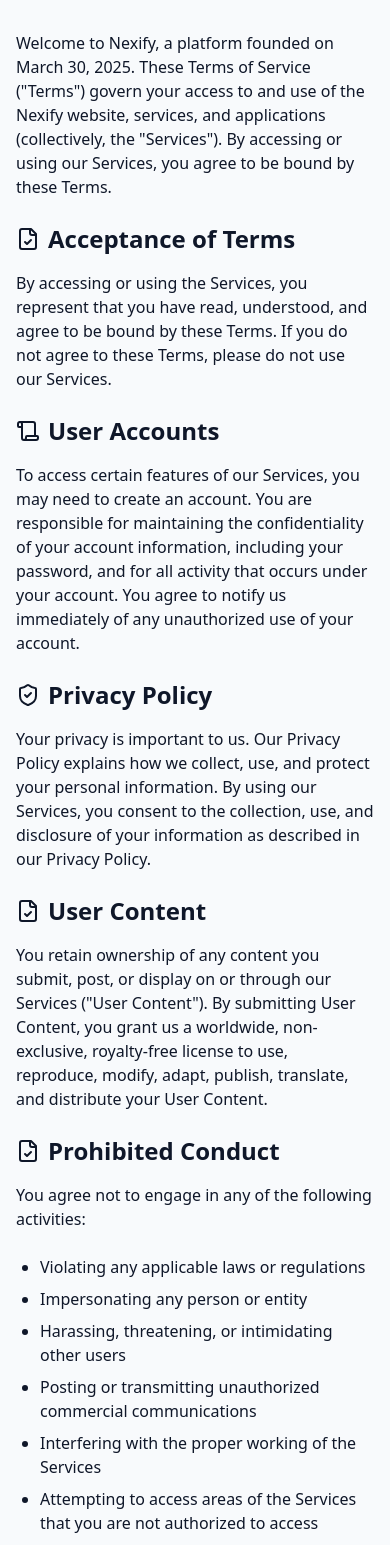
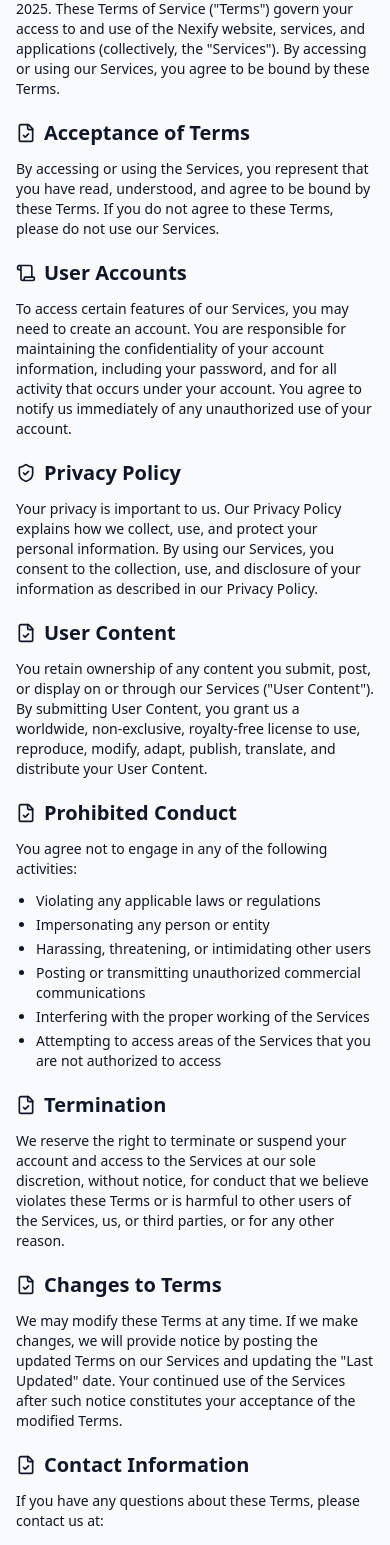
Before and after one commit to Hawda1233/jobiverse-nexify-portal, a React (Vite) app: page /terms in a window 390 px wide. Shown: the part 345-1890 px from the top of the page. Built offline with nearby package versions, Linux system fonts and the light colour scheme; no server answers.

Commit message:
Fix: Make website responsive
Ensure the website is viewable and usable on all devices.

```diff
--- a/src/pages/About.tsx
+++ b/src/pages/About.tsx
@@ -5,57 +5,57 @@ import { Building, Globe, Layers, Users } from 'lucide-react';
 const About = () => {
   return (
     <div className="min-h-screen">
-      <main className="py-16 mt-20">
+      <main className="py-12 md:py-16 mt-16 md:mt-20">
         <div className="container mx-auto px-4 md:px-6">
           <div className="max-w-3xl mx-auto">
-            <h1 className="text-4xl font-bold mb-6">About Nexify</h1>
+            <h1 className="text-3xl md:text-4xl font-bold mb-4 md:mb-6">About Nexify</h1>
 
             <div className="prose prose-lg max-w-none">
-              <p className="text-xl text-muted-foreground mb-8">
+              <p className="text-lg md:text-xl text-muted-foreground mb-6 md:mb-8">
                 Revolutionizing the way people find their dream careers and employers discover ideal candidates in India.
               </p>
 
-              <h2 className="text-2xl font-semibold mb-4 flex items-center">
-                <Building className="mr-2 h-6 w-6 text-primary" />
+              <h2 className="text-xl md:text-2xl font-semibold mb-3 md:mb-4 flex items-center">
+                <Building className="mr-2 h-5 w-5 md:h-6 md:w-6 text-primary flex-shrink-0" />
                 Our Story
               </h2>
-              <p className="mb-6">
+              <p className="mb-5 md:mb-6 text-sm md:text-base">
                 Founded in 2023, Nexify was born from a simple observation: the job search process in India was fragmented, inefficient, and often frustrating for both job seekers and employers. We set out to create a platform that leverages cutting-edge technology to make career transitions seamless and recruitment processes more effective.
               </p>
 
-              <h2 className="text-2xl font-semibold mb-4 flex items-center">
-                <Globe className="mr-2 h-6 w-6 text-primary" />
+              <h2 className="text-xl md:text-2xl font-semibold mb-3 md:mb-4 flex items-center">
+                <Globe className="mr-2 h-5 w-5 md:h-6 md:w-6 text-primary flex-shrink-0" />
                 Our Mission
               </h2>
-              <p className="mb-6">
+              <p className="mb-5 md:mb-6 text-sm md:text-base">
                 At Nexify, our mission is to bridge the gap between talent and opportunity. We're committed to empowering professionals at every stage of their career journey while helping organizations build diverse, skilled teams that drive innovation and growth.
               </p>
 
-              <h2 className="text-2xl font-semibold mb-4 flex items-center">
-                <Layers className="mr-2 h-6 w-6 text-primary" />
+              <h2 className="text-xl md:text-2xl font-semibold mb-3 md:mb-4 flex items-center">
+                <Layers className="mr-2 h-5 w-5 md:h-6 md:w-6 text-primary flex-shrink-0" />
                 What Sets Us Apart
               </h2>
-              <ul className="space-y-2 mb-6">
+              <ul className="space-y-2 mb-5 md:mb-6 text-sm md:text-base">
                 <li><strong>AI-Powered Matching:</strong> Our intelligent algorithms analyze skills, experience, and preferences to create meaningful connections between candidates and employers.</li>
                 <li><strong>Comprehensive Resources:</strong> Beyond job listings, we provide career guidance, skill development resources, and industry insights tailored to the Indian market.</li>
                 <li><strong>Focus on Transparency:</strong> We believe in creating an ecosystem where information flows freely, empowering better career decisions and hiring choices.</li>
                 <li><strong>Community-Centered:</strong> We're building a supportive community of professionals who share knowledge, mentorship, and opportunities.</li>
               </ul>
 
-              <h2 className="text-2xl font-semibold mb-4 flex items-center">
-                <Users className="mr-2 h-6 w-6 text-primary" />
+              <h2 className="text-xl md:text-2xl font-semibold mb-3 md:mb-4 flex items-center">
+                <Users className="mr-2 h-5 w-5 md:h-6 md:w-6 text-primary flex-shrink-0" />
                 Our Team
               </h2>
-              <p className="mb-6">
+              <p className="mb-5 md:mb-6 text-sm md:text-base">
                 Nexify is powered by a diverse team of technologists, HR professionals, and career development experts who are passionate about creating a platform that truly serves the needs of the Indian workforce. Based in Solapur, Maharashtra, our team combines deep industry knowledge with technical expertise to continuously evolve our platform.
               </p>
 
-              <div className="bg-muted/30 p-6 rounded-lg border mt-10">
-                <h3 className="text-xl font-semibold mb-3">Join Us in Shaping the Future of Work</h3>
-                <p className="mb-4">
+              <div className="bg-muted/30 p-4 md:p-6 rounded-lg border mt-8 md:mt-10">
+                <h3 className="text-lg md:text-xl font-semibold mb-2 md:mb-3">Join Us in Shaping the Future of Work</h3>
+                <p className="mb-3 md:mb-4 text-sm md:text-base">
                   Whether you're looking for your next career opportunity, searching for top talent, or interested in partnering with us, we invite you to be part of the Nexify community.
                 </p>
-                <p className="text-muted-foreground">
+                <p className="text-muted-foreground text-sm md:text-base">
                   Together, we can create a more efficient, transparent, and equitable job market in India.
                 </p>
               </div>
--- a/src/pages/Contact.tsx
+++ b/src/pages/Contact.tsx
@@ -1,3 +1,4 @@
+
 import React from 'react';
 import { Mail, MapPin, Phone, Send } from 'lucide-react';
 import { Button } from '@/components/ui/button';
@@ -9,26 +10,26 @@ import { Card } from '@/components/ui/card';
 const Contact = () => {
   return (
     <div className="min-h-screen">
-      <main className="py-16 mt-20">
+      <main className="py-12 md:py-16 mt-16 md:mt-20">
         <div className="container mx-auto px-4 md:px-6">
           <div className="max-w-6xl mx-auto">
-            <h1 className="text-4xl font-bold mb-6">Contact Us</h1>
+            <h1 className="text-3xl md:text-4xl font-bold mb-4 md:mb-6">Contact Us</h1>
 
-            <div className="grid grid-cols-1 lg:grid-cols-2 gap-12">
+            <div className="grid grid-cols-1 lg:grid-cols-2 gap-8 md:gap-12">
               <div>
-                <p className="text-xl text-muted-foreground mb-8">
+                <p className="text-lg md:text-xl text-muted-foreground mb-6 md:mb-8">
                   Have questions or feedback? We'd love to hear from you. Reach out to our team using any of the methods below.
                 </p>
 
-                <div className="space-y-6">
-                  <Card className="p-4">
+                <div className="space-y-4 md:space-y-6">
+                  <Card className="p-3 md:p-4">
                     <div className="flex items-start">
-                      <div className="h-10 w-10 rounded-full bg-primary/10 flex items-center justify-center mr-4">
-                        <MapPin className="h-5 w-5 text-primary" />
+                      <div className="h-9 w-9 md:h-10 md:w-10 rounded-full bg-primary/10 flex items-center justify-center mr-3 md:mr-4 flex-shrink-0">
+                        <MapPin className="h-4 w-4 md:h-5 md:w-5 text-primary" />
                       </div>
                       <div>
                         <h3 className="font-medium mb-1">Visit Us</h3>
-                        <address className="not-italic text-muted-foreground">
+                        <address className="not-italic text-muted-foreground text-sm md:text-base">
                           Walchand Institute of Technology<br />
                           Walchand Hirachand Marg<br />
                           Ashok Chowk, Solapur<br />
@@ -39,38 +40,38 @@ const Contact = () => {
                     </div>
                   </Card>
 
-                  <Card className="p-4">
+                  <Card className="p-3 md:p-4">
                     <div className="flex items-start">
-                      <div className="h-10 w-10 rounded-full bg-primary/10 flex items-center justify-center mr-4">
-                        <Mail className="h-5 w-5 text-primary" />
+                      <div className="h-9 w-9 md:h-10 md:w-10 rounded-full bg-primary/10 flex items-center justify-center mr-3 md:mr-4 flex-shrink-0">
+                        <Mail className="h-4 w-4 md:h-5 md:w-5 text-primary" />
                       </div>
                       <div>
                         <h3 className="font-medium mb-1">Email Us</h3>
-                        <p className="text-muted-foreground">
+                        <p className="text-muted-foreground text-sm md:text-base">
                           <a href="mailto:nexify@gmail.com" className="hover:text-primary transition-colors">
                             nexify@gmail.com
                           </a>
                         </p>
-                        <p className="text-sm text-muted-foreground mt-1">
+                        <p className="text-xs md:text-sm text-muted-foreground mt-1">
                           We aim to respond to all inquiries within 24 hours.
                         </p>
                       </div>
                     </div>
                   </Card>
 
-                  <Card className="p-4">
+                  <Card className="p-3 md:p-4">
                     <div className="flex items-start">
-                      <div className="h-10 w-10 rounded-full bg-primary/10 flex items-center justify-center mr-4">
-                        <Phone className="h-5 w-5 text-primary" />
+                      <div className="h-9 w-9 md:h-10 md:w-10 rounded-full bg-primary/10 flex items-center justify-center mr-3 md:mr-4 flex-shrink-0">
+                        <Phone className="h-4 w-4 md:h-5 md:w-5 text-primary" />
                       </div>
                       <div>
                         <h3 className="font-medium mb-1">Call Us</h3>
-                        <p className="text-muted-foreground">
+                        <p className="text-muted-foreground text-sm md:text-base">
                           <a href="tel:+918888888888" className="hover:text-primary transition-colors">
                             +91 8888 888 888
                           </a>
                         </p>
-                        <p className="text-sm text-muted-foreground mt-1">
+                        <p className="text-xs md:text-sm text-muted-foreground mt-1">
                           Available Monday-Friday, 9:00 AM - 6:00 PM IST
                         </p>
                       </div>
@@ -80,8 +81,8 @@ const Contact = () => {
               </div>
 
               <div>
-                <div className="bg-card rounded-lg border p-6">
-                  <h2 className="text-2xl font-semibold mb-6">Send Us a Message</h2>
+                <div className="bg-card rounded-lg border p-4 md:p-6">
+                  <h2 className="text-xl md:text-2xl font-semibold mb-4 md:mb-6">Send Us a Message</h2>
 
                   <form className="space-y-4">
                     <div className="grid grid-cols-1 sm:grid-cols-2 gap-4">
@@ -102,7 +103,7 @@ const Contact = () => {
 
                     <div className="space-y-2">
                       <Label htmlFor="message">Message</Label>
-                      <Textarea id="message" placeholder="Your message" rows={5} />
+                      <Textarea id="message" placeholder="Your message" rows={4} />
                     </div>
 
                     <Button type="submit" className="w-full">
--- a/src/pages/Terms.tsx
+++ b/src/pages/Terms.tsx
@@ -1,63 +1,64 @@
+
 import React from 'react';
 import { Scroll, ShieldCheck, FileCheck } from 'lucide-react';
 
 const Terms = () => {
   return (
     <div className="min-h-screen">
-      <main className="py-16 mt-20">
+      <main className="py-12 md:py-16 mt-16 md:mt-20">
         <div className="container mx-auto px-4 md:px-6">
           <div className="max-w-3xl mx-auto">
-            <h1 className="text-4xl font-bold mb-6">Terms of Service</h1>
+            <h1 className="text-3xl md:text-4xl font-bold mb-4 md:mb-6">Terms of Service</h1>
 
             <div className="prose prose-lg max-w-none">
-              <p className="text-xl text-muted-foreground mb-8">
+              <p className="text-lg md:text-xl text-muted-foreground mb-6 md:mb-8">
                 Last Updated: March 30, 2025 | Effective Date: March 30, 2025
               </p>
 
-              <p className="mb-6">
+              <p className="mb-5 md:mb-6 text-sm md:text-base">
                 Welcome to Nexify, a platform founded on March 30, 2025. These Terms of Service ("Terms") govern your access to and use of the Nexify website, services, and applications (collectively, the "Services"). By accessing or using our Services, you agree to be bound by these Terms.
               </p>
 
-              <h2 className="text-2xl font-semibold mb-4 flex items-center">
-                <FileCheck className="mr-2 h-6 w-6 text-primary" />
+              <h2 className="text-xl md:text-2xl font-semibold mb-3 md:mb-4 flex items-center">
+                <FileCheck className="mr-2 h-5 w-5 md:h-6 md:w-6 text-primary flex-shrink-0" />
                 Acceptance of Terms
               </h2>
-              <p className="mb-6">
+              <p className="mb-5 md:mb-6 text-sm md:text-base">
                 By accessing or using the Services, you represent that you have read, understood, and agree to be bound by these Terms. If you do not agree to these Terms, please do not use our Services.
               </p>
 
-              <h2 className="text-2xl font-semibold mb-4 flex items-center">
-                <Scroll className="mr-2 h-6 w-6 text-primary" />
+              <h2 className="text-xl md:text-2xl font-semibold mb-3 md:mb-4 flex items-center">
+                <Scroll className="mr-2 h-5 w-5 md:h-6 md:w-6 text-primary flex-shrink-0" />
                 User Accounts
               </h2>
-              <p className="mb-6">
+              <p className="mb-5 md:mb-6 text-sm md:text-base">
                 To access certain features of our Services, you may need to create an account. You are responsible for maintaining the confidentiality of your account information, including your password, and for all activity that occurs under your account. You agree to notify us immediately of any unauthorized use of your account.
               </p>
 
-              <h2 className="text-2xl font-semibold mb-4 flex items-center">
-                <ShieldCheck className="mr-2 h-6 w-6 text-primary" />
+              <h2 className="text-xl md:text-2xl font-semibold mb-3 md:mb-4 flex items-center">
+                <ShieldCheck className="mr-2 h-5 w-5 md:h-6 md:w-6 text-primary flex-shrink-0" />
                 Privacy Policy
               </h2>
-              <p className="mb-6">
+              <p className="mb-5 md:mb-6 text-sm md:text-base">
                 Your privacy is important to us. Our Privacy Policy explains how we collect, use, and protect your personal information. By using our Services, you consent to the collection, use, and disclosure of your information as described in our Privacy Policy.
               </p>
 
-              <h2 className="text-2xl font-semibold mb-4 flex items-center">
-                <FileCheck className="mr-2 h-6 w-6 text-primary" />
+              <h2 className="text-xl md:text-2xl font-semibold mb-3 md:mb-4 flex items-center">
+                <FileCheck className="mr-2 h-5 w-5 md:h-6 md:w-6 text-primary flex-shrink-0" />
                 User Content
               </h2>
-              <p className="mb-6">
+              <p className="mb-5 md:mb-6 text-sm md:text-base">
                 You retain ownership of any content you submit, post, or display on or through our Services ("User Content"). By submitting User Content, you grant us a worldwide, non-exclusive, royalty-free license to use, reproduce, modify, adapt, publish, translate, and distribute your User Content.
               </p>
 
-              <h2 className="text-2xl font-semibold mb-4 flex items-center">
-                <FileCheck className="mr-2 h-6 w-6 text-primary" />
+              <h2 className="text-xl md:text-2xl font-semibold mb-3 md:mb-4 flex items-center">
+                <FileCheck className="mr-2 h-5 w-5 md:h-6 md:w-6 text-primary flex-shrink-0" />
                 Prohibited Conduct
               </h2>
-              <p className="mb-6">
+              <p className="mb-3 md:mb-4 text-sm md:text-base">
                 You agree not to engage in any of the following activities:
               </p>
-              <ul className="space-y-2 mb-6 list-disc pl-6">
+              <ul className="space-y-1 md:space-y-2 mb-5 md:mb-6 list-disc pl-5 md:pl-6 text-sm md:text-base">
                 <li>Violating any applicable laws or regulations</li>
                 <li>Impersonating any person or entity</li>
                 <li>Harassing, threatening, or intimidating other users</li>
@@ -66,30 +67,30 @@ const Terms = () => {
                 <li>Attempting to access areas of the Services that you are not authorized to access</li>
               </ul>
 
-              <h2 className="text-2xl font-semibold mb-4 flex items-center">
-                <FileCheck className="mr-2 h-6 w-6 text-primary" />
+              <h2 className="text-xl md:text-2xl font-semibold mb-3 md:mb-4 flex items-center">
+                <FileCheck className="mr-2 h-5 w-5 md:h-6 md:w-6 text-primary flex-shrink-0" />
                 Termination
               </h2>
-              <p className="mb-6">
+              <p className="mb-5 md:mb-6 text-sm md:text-base">
                 We reserve the right to terminate or suspend your account and access to the Services at our sole discretion, without notice, for conduct that we believe violates these Terms or is harmful to other users of the Services, us, or third parties, or for any other reason.
               </p>
 
-              <h2 className="text-2xl font-semibold mb-4 flex items-center">
-                <FileCheck className="mr-2 h-6 w-6 text-primary" />
+              <h2 className="text-xl md:text-2xl font-semibold mb-3 md:mb-4 flex items-center">
+                <FileCheck className="mr-2 h-5 w-5 md:h-6 md:w-6 text-primary flex-shrink-0" />
                 Changes to Terms
               </h2>
-              <p className="mb-6">
+              <p className="mb-5 md:mb-6 text-sm md:text-base">
                 We may modify these Terms at any time. If we make changes, we will provide notice by posting the updated Terms on our Services and updating the "Last Updated" date. Your continued use of the Services after such notice constitutes your acceptance of the modified Terms.
               </p>
 
-              <h2 className="text-2xl font-semibold mb-4 flex items-center">
-                <FileCheck className="mr-2 h-6 w-6 text-primary" />
+              <h2 className="text-xl md:text-2xl font-semibold mb-3 md:mb-4 flex items-center">
+                <FileCheck className="mr-2 h-5 w-5 md:h-6 md:w-6 text-primary flex-shrink-0" />
                 Contact Information
               </h2>
-              <p className="mb-6">
+              <p className="mb-3 md:mb-4 text-sm md:text-base">
                 If you have any questions about these Terms, please contact us at:
               </p>
-              <address className="not-italic mb-6">
+              <address className="not-italic mb-5 md:mb-6 text-sm md:text-base">
                 Nexify<br />
                 Walchand Institute of Technology<br />
                 Walchand Hirachand Marg<br />
@@ -99,8 +100,8 @@ const Terms = () => {
                 Email: nexify@gmail.com
               </address>
 
-              <div className="bg-muted/30 p-6 rounded-lg border mt-10">
-                <p className="text-center text-muted-foreground">
+              <div className="bg-muted/30 p-4 md:p-6 rounded-lg border mt-8 md:mt-10">
+                <p className="text-center text-muted-foreground text-sm md:text-base">
                   By using Nexify, you acknowledge that you have read, understood, and agree to be bound by these Terms of Service.
                 </p>
               </div>
```
